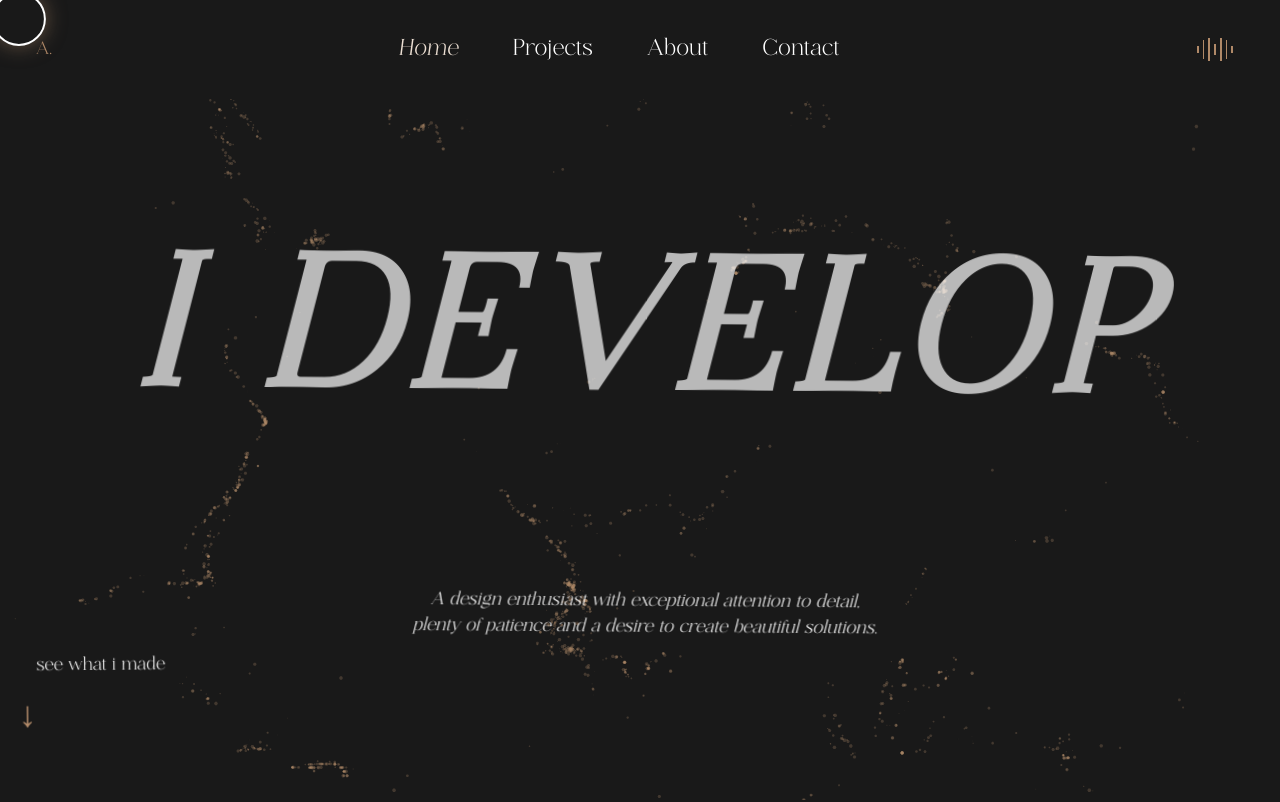
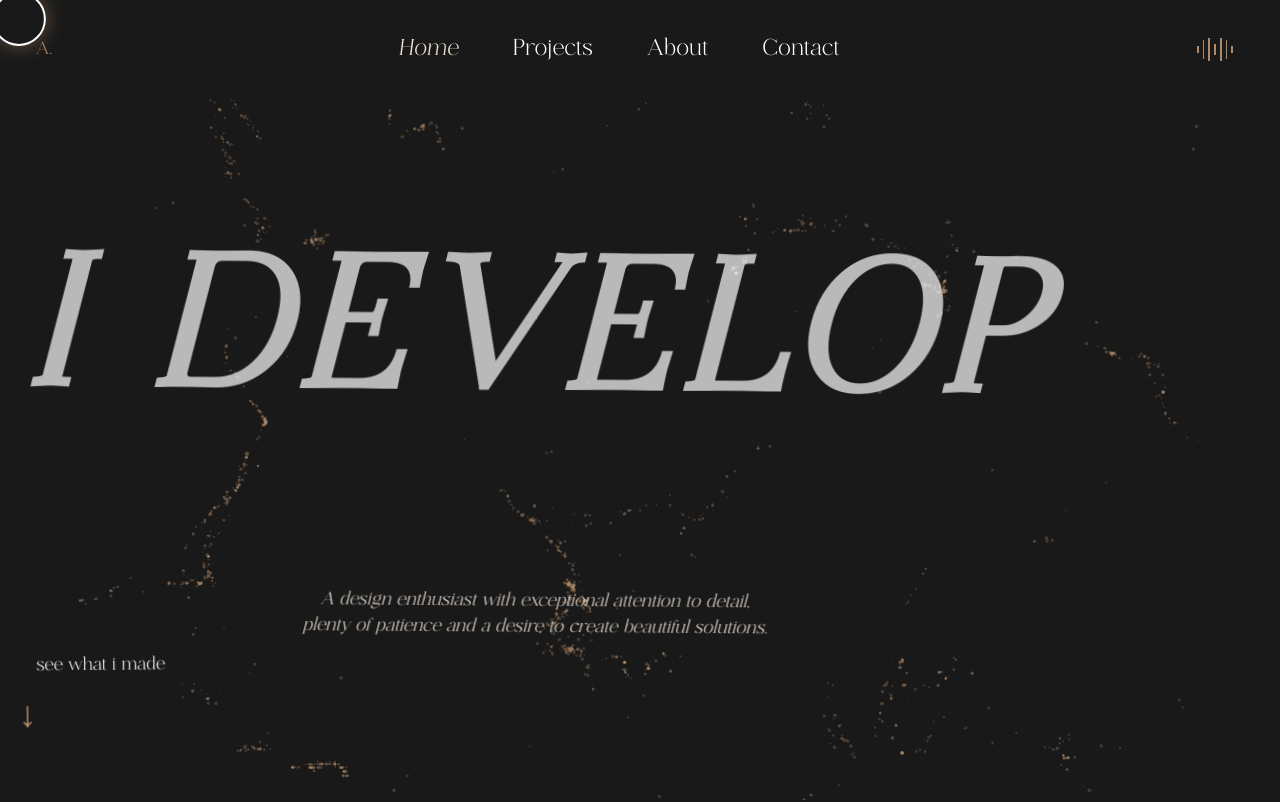
Before and after one commit to alexandrabatrak/react-portfolio, a React (Create React App) app: page / in a window 1280 px wide. Shown: the top 802 px of the page. Built offline with nearby package versions, Linux system fonts and the light colour scheme.

Commit message:
Update main scss

```diff
--- a/src/App.scss
+++ b/src/App.scss
@@ -35,7 +35,7 @@ ul {
   margin: 0 auto;
   padding: 1rem;
   max-width: 768px;
-  color: $white;
+  color: $light;
   line-height: 1.45;
 }
 
@@ -73,8 +73,7 @@ section {
 
 .absolute-center {
   display: flex;
-  justify-content: center;
-  align-items: center;
+  place-items: center;
 }
 
 .bg-image {
```
